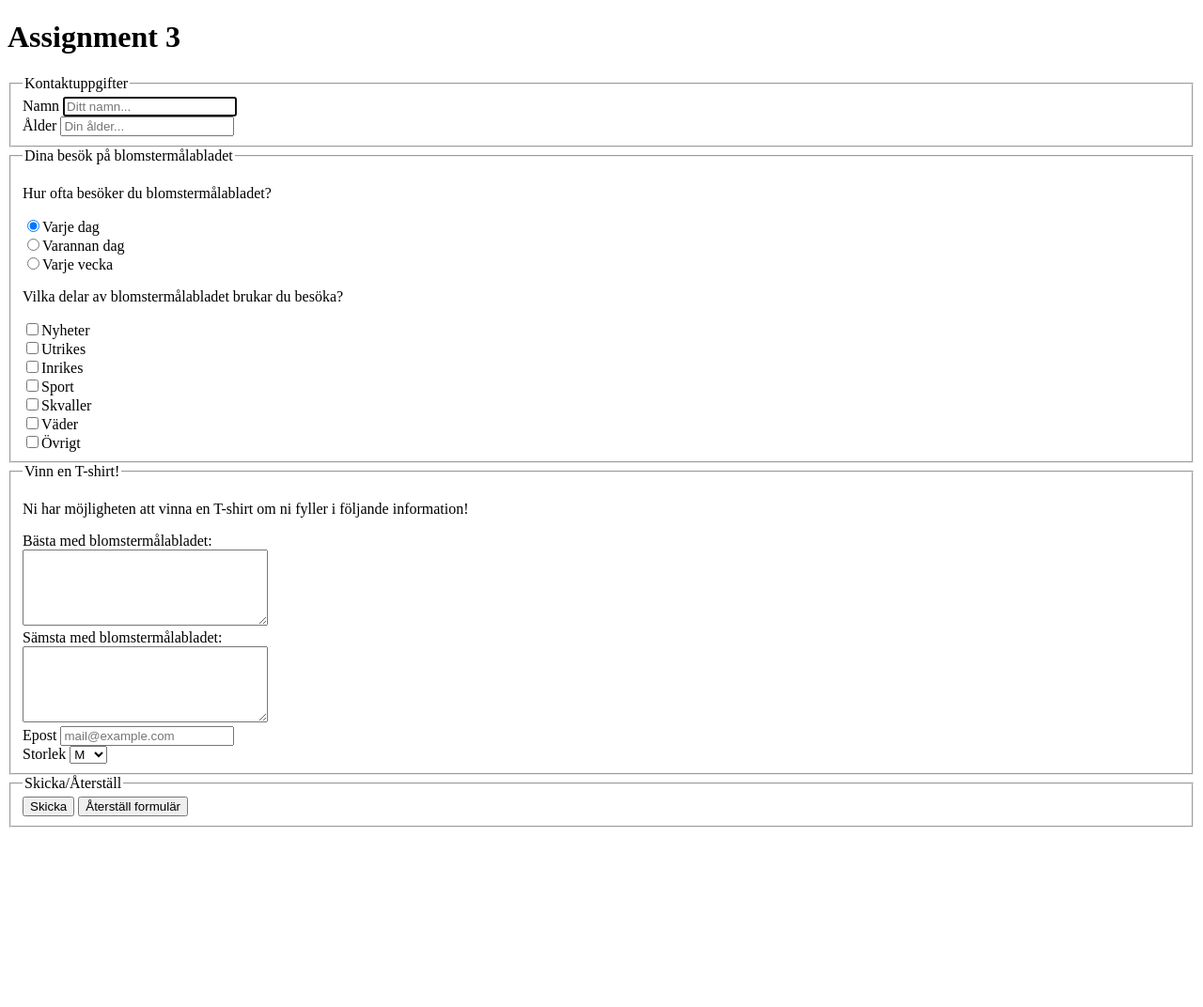
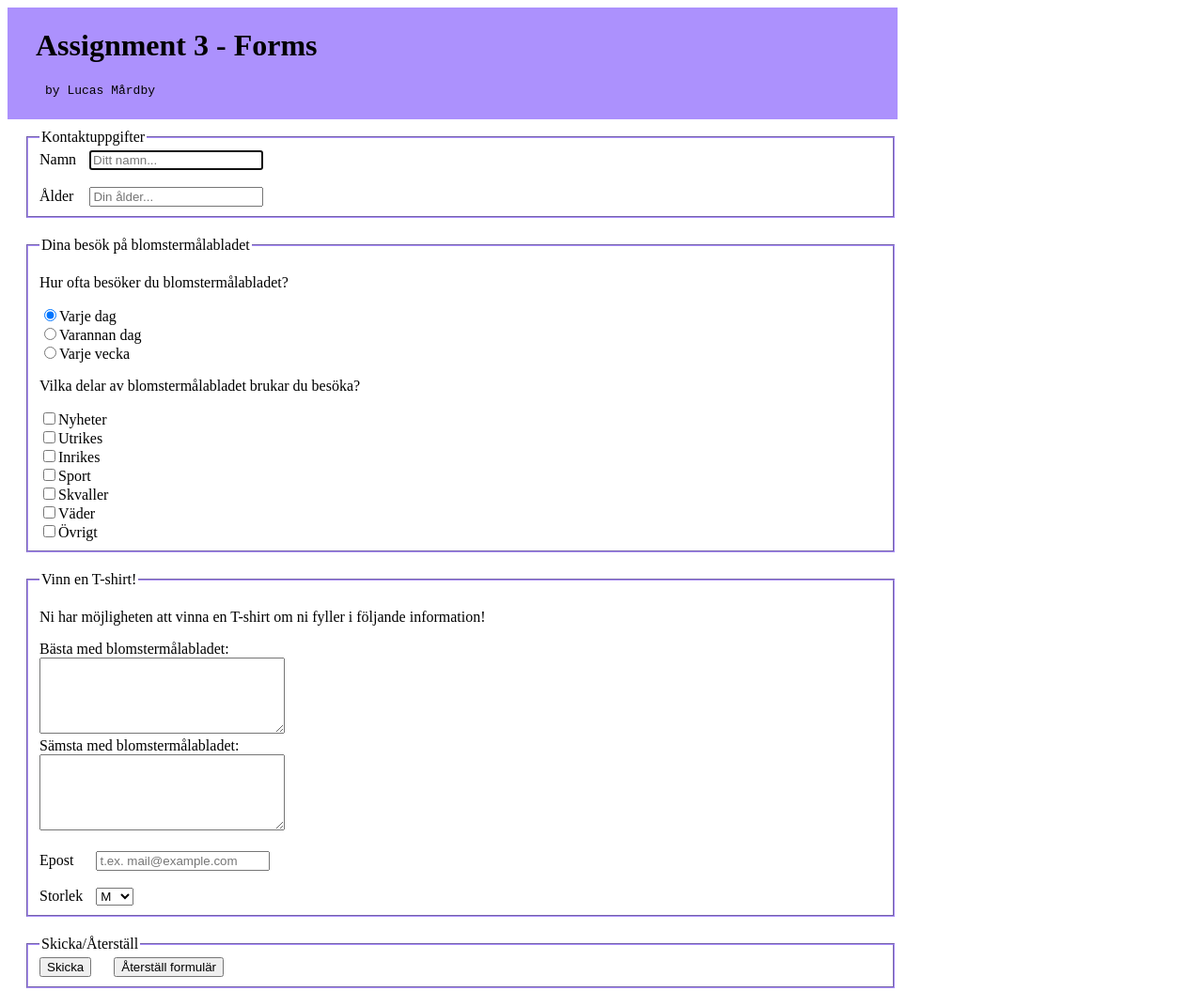
Before and after one commit to lucasmardby/MAU-Webb3, a plain HTML site: page index.html in a window 1280 px wide. Shown: the whole page at 94% size. Before the commit the page ends 889 px from the top, so only its background shows below. Drawn offline with Linux system fonts and the light colour scheme.

Commit message:
Second and Final update

```diff
--- /dev/null
+++ b/design.css
@@ -0,0 +1,33 @@
+fieldset {
+  width: 70vw;
+  min-width: 560px;
+  margin-left: 20px;
+  margin-bottom: 20px;
+  border-color: #ac91fd;
+}
+header {
+  background-color: #ac91fd;
+  padding-top: 1px;
+  padding-bottom: 10px;
+  margin-bottom: 10px;
+  width: 74vw;
+  min-width: 630px;
+}
+h1 {
+  margin-left: 30px;
+}
+pre {
+  margin-left: 40px;
+}
+.text {
+  margin-left: 10px;
+}
+.age {
+  margin-left: 13px;
+}
+.email {
+  margin-left: 20px;
+}
+button {
+  margin-right: 20px;
+}
--- a/index.html
+++ b/index.html
@@ -2,11 +2,14 @@
 <html lang="sv">
   <head>
     <title>Assignment 3, Lucas Mårdby</title>
-    <link rel="stylesheet" href="" />
+    <link rel="stylesheet" href="design.css" />
     <meta charset="UTF-8" />
   </head>
   <body>
-    <h1>Assignment 3</h1>
+    <header>
+      <h1>Assignment 3 - Forms</h1>
+      <pre>by Lucas Mårdby</pre>
+    </header>
     <form method="get" action="http://webshare.mah.se/tszagh/response.php">
       <fieldset>
         <legend>Kontaktuppgifter</legend>
@@ -17,19 +20,19 @@
             class="text"
             name="name"
             placeholder="Ditt namn..."
+            maxlength="30"
             required
             autofocus
           />
         </label>
-        <br />
+        <br /><br />
         <label
           >Ålder
           <input
-            type="text"
-            class="text"
+            type="number"
+            class="age"
             name="age"
             placeholder="Din ålder..."
-            required
         /></label>
       </fieldset>
       <fieldset>
@@ -41,16 +44,11 @@
             name="freq"
             value="varje dag"
             checked="checked"
-            required
           />Varje dag</label
         ><br />
         <label
-          ><input
-            type="radio"
-            name="freq"
-            value="varannan dag"
-            required
-          />Varannan dag</label
+          ><input type="radio" name="freq" value="varannan dag" />Varannan
+          dag</label
         ><br />
         <label
           ><input type="radio" name="freq" value="varje vecka" required />Varje
@@ -87,7 +85,7 @@
           Ni har möjligheten att vinna en T-shirt om ni fyller i följande
           information!
         </p>
-        <label for=""
+        <label
           >Bästa med blomstermålabladet: <br /><textarea
             name="best"
             cols="30"
@@ -95,29 +93,29 @@
           ></textarea>
         </label>
         <br />
-        <label for=""
+        <label
           >Sämsta med blomstermålabladet: <br /><textarea
             name="worst"
             cols="30"
             rows="5"
           ></textarea></label
-        ><br />
+        ><br /><br />
         <label
           >Epost
           <input
-            type="text"
-            class="text"
+            type="email"
+            class="email"
             name="email"
-            placeholder="mail@example.com"
+            placeholder="t.ex. mail@example.com"
           /> </label
-        ><br />
-        <label for="">Storlek</label>
-        <select name="size" size="1">
-          <option value="1">XS</option>
-          <option value="2">S</option>
-          <option value="3" selected="selected">M</option>
-          <option value="4">L</option>
-          <option value="5">XL</option>
+        ><br /><br />
+        <label>Storlek</label>
+        <select name="size" size="1" class="text">
+          <option value="xs">XS</option>
+          <option value="s">S</option>
+          <option value="m" selected="selected">M</option>
+          <option value="l">L</option>
+          <option value="xl">XL</option>
         </select>
       </fieldset>
       <fieldset>
```
